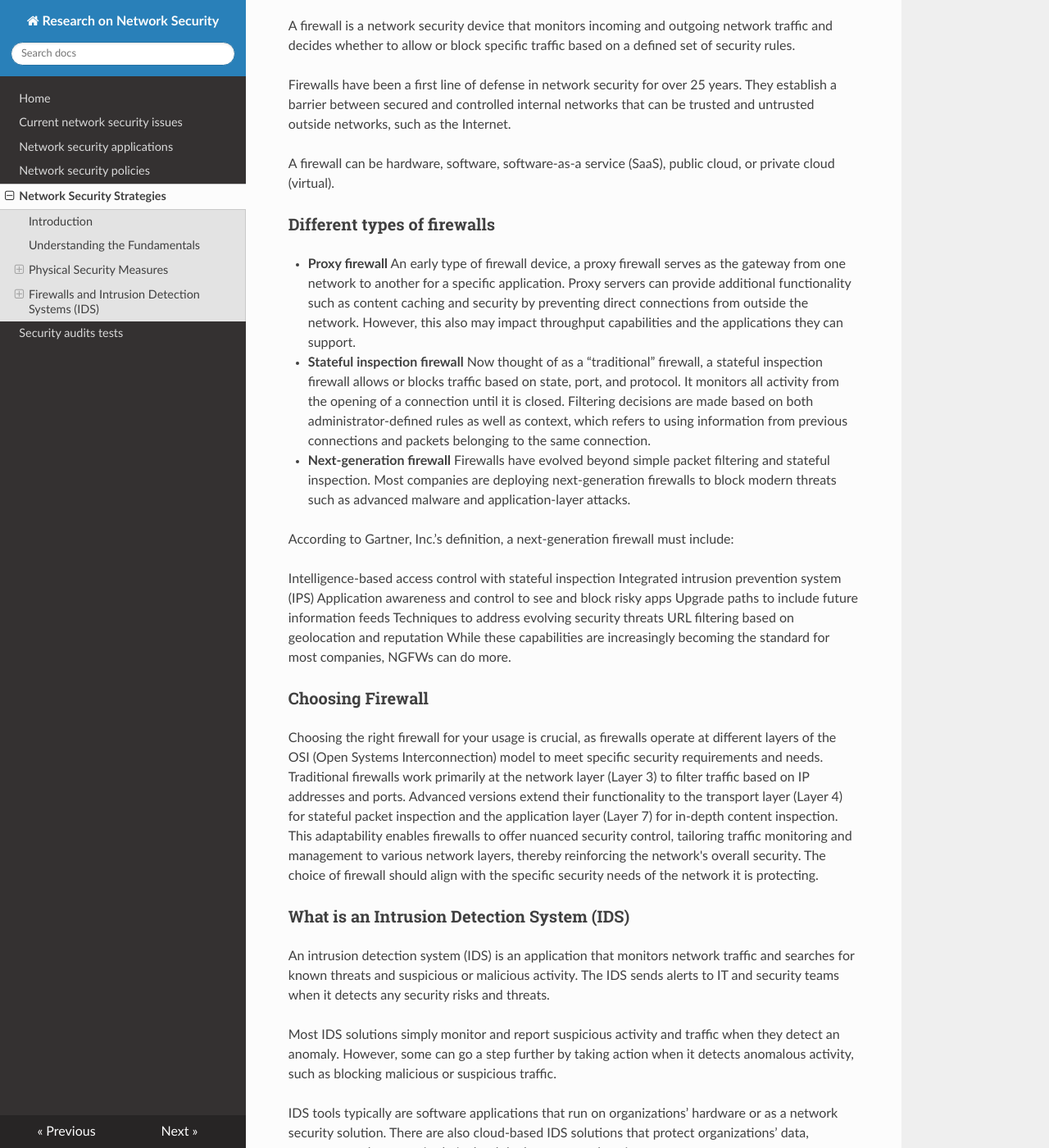
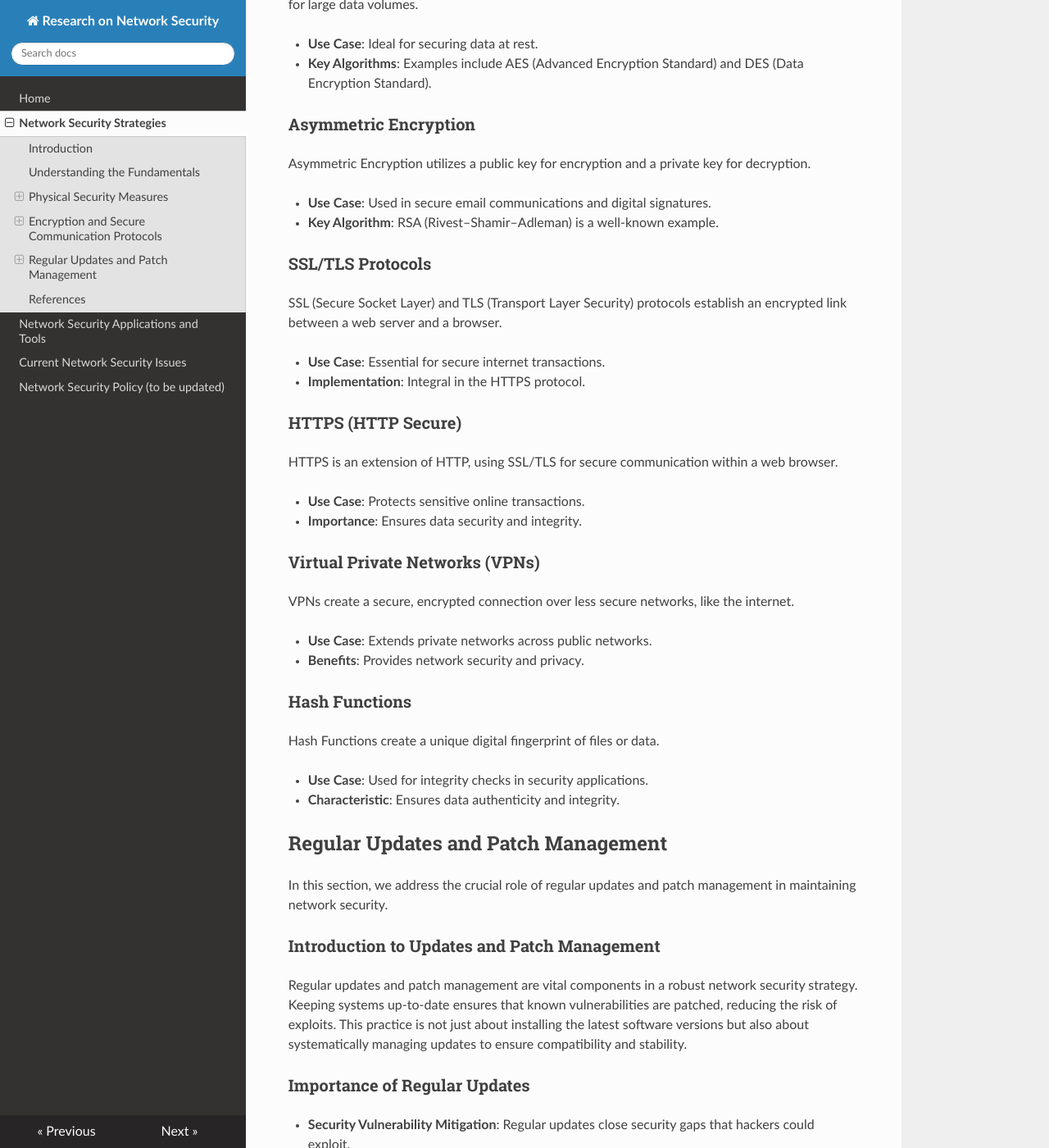
Before and after one commit to AHALOG/network-security-aao, an MkDocs documentation site: the page built from docs/network_security_strategies.md, in a window 1280 px wide and 1400 px high, scrolled down 1718 px. Shown: the whole window at 82% size. Built offline with MkDocs 1.6.1, drawn with Linux system fonts in a browser that asks for light colours; nearby versions of some CDN libraries; some of the changed text lies outside the part shown.

Commit message:
Network Security 12.12.2023

```diff
--- a/docs/current_network_security_issues.md
+++ b/docs/current_network_security_issues.md
@@ -0,0 +1,26 @@
+# Current Network Security Issues
+
+As the digital landscape continuously evolves, so do the challenges and threats in network security. This section provides an in-depth look at the current issues facing network security, their implications, and the evolving strategies to combat them.
+
+## The Ever-Present Threat of Cyber Attacks
+
+One of the most pressing issues in network security today is the increasing frequency and sophistication of cyber attacks. Organizations of all sizes face threats from various forms of cyber attacks, including but not limited to:
+
+### Social Engineering
+Because it depends more on human error than on technological flaws, social engineering is still one of the dangerous hacking strategies used by cybercriminals. This increases the threat of these attacks because it is far simpler to fool a person than to compromise a security system. Social engineering techniques will be a crucial tool for gaining access to employee credentials and data in 2023. Emails are the first step in more than 75% of targeted intrusions. Ransomware and the use of compromised credentials are the next two most common reasons for data breaches, after phishing. Email impersonation and phishing are always changing to include new strategies, technologies, and trends. For instance, between October 2020 and April 2021, attacks pertaining to cryptocurrencies increased by around 200%.
+
+### Third-Party Exposure
+Cybercriminals can get around security systems by hacking less-protected networks belonging to third parties that have privileged access to the hacker’s primary target. One major example of a third-party breach occurred at the beginning of 2021 when hackers leaked personal data from over 214 million Facebook, Instagram, and Linkedin accounts. The hackers were able to access the data by breaching a third-party contractor called Socialarks that was employed by all three companies and had privileged access to their networks.
+
+### Configuration Mistakes
+Even professional security solutions are likely to have at least one flaw in how the software is deployed and configured. 80% of external penetration tests identified an exploitable misconfiguration in a set of 268 attempts undertaken by cybersecurity software company Rapid7. In 2023, the combined impact of the COVID-19 pandemic, socio-political upheavals, and continuous financial stress is anticipated to increase the number of thoughtless errors made by employees at work, offering more exploitable possibilities for hackers.
+
+### Poor Cyber Hygiene
+“Cyber hygiene” refers to regular habits and practices regarding technology use, like avoiding unprotected WiFi networks and implementing safeguards like a VPN or multi-factor authentication. Unfortunately, research shows that Americans’ cyber hygiene habits leave a lot to be desired.
+
+## Emerging Threats in the IoT Landscape
+
+The proliferation of Internet of Things (IoT) devices introduces new vulnerabilities into network ecosystems. IoT devices often lack robust security features, making them prime targets for cybercriminals. The integration of these devices into critical systems amplifies the potential impact of IoT-based attacks.
+
+IoT Device Exploitation: Attackers exploit unsecured IoT devices to gain unauthorized access to networks or to launch large-scale DDoS attacks.
+Data Privacy Concerns: The vast amount of data generated by IoT devices raises significant privacy concerns, especially when devices collect sensitive personal information.
--- a/docs/network_security_applications.md
+++ b/docs/network_security_applications.md
@@ -0,0 +1,129 @@
+# Network Security Applications and Tools
+
+## Firewalls
+
+Delving into the first line of defense in network security.
+
+### What Is a Firewall?
+
+A firewall is a network security device that monitors incoming and outgoing network traffic and decides whether to allow or block specific traffic based on a defined set of security rules.
+
+Firewalls have been a first line of defense in network security for over 25 years. They establish a barrier between secured and controlled internal networks that can be trusted and untrusted outside networks, such as the Internet.
+
+A firewall can be hardware, software, software-as-a service (SaaS), public cloud, or private cloud (virtual).
+
+### Different types of firewalls
+
+* **Proxy firewall**
+An early type of firewall device, a proxy firewall serves as the gateway from one network to another for a specific application. Proxy servers can provide additional functionality such as content caching and security by preventing direct connections from outside the network. However, this also may impact throughput capabilities and the applications they can support.
+
+
+
+* **Stateful inspection firewall**
+Now thought of as a “traditional” firewall, a stateful inspection firewall allows or blocks traffic based on state, port, and protocol. It monitors all activity from the opening of a connection until it is closed. Filtering decisions are made based on both administrator-defined rules as well as context, which refers to using information from previous connections and packets belonging to the same connection.
+
+
+
+* **Next-generation firewall**
+Firewalls have evolved beyond simple packet filtering and stateful inspection. Most companies are deploying next-generation firewalls to block modern threats such as advanced malware and application-layer attacks.
+
+According to Gartner, Inc.’s definition, a next-generation firewall must include:
+
+Intelligence-based access control with stateful inspection
+Integrated intrusion prevention system (IPS)
+Application awareness and control to see and block risky apps
+Upgrade paths to include future information feeds
+Techniques to address evolving security threats
+URL filtering based on geolocation and reputation
+While these capabilities are increasingly becoming the standard for most companies, NGFWs can do more.
+
+### Choosing Firewall
+Choosing the right firewall for your usage is crucial, as firewalls operate at different layers of the OSI (Open Systems Interconnection) model to meet specific security requirements and needs. Traditional firewalls work primarily at the network layer (Layer 3) to filter traffic based on IP addresses and ports. Advanced versions extend their functionality to the transport layer (Layer 4) for stateful packet inspection and the application layer (Layer 7) for in-depth content inspection. This adaptability enables firewalls to offer nuanced security control, tailoring traffic monitoring and management to various network layers, thereby reinforcing the network's overall security. The choice of firewall should align with the specific security needs of the network it is protecting.
+
+## Intrusion Detection Systems: A Research Perspective
+
+### What is an Intrusion Detection System (IDS)
+
+An intrusion detection system (IDS) is an application that monitors network traffic and searches for known threats and suspicious or malicious activity. The IDS sends alerts to IT and security teams when it detects any security risks and threats.
+
+Most IDS solutions simply monitor and report suspicious activity and traffic when they detect an anomaly. However, some can go a step further by taking action when it detects anomalous activity, such as blocking malicious or suspicious traffic.
+
+IDS tools typically are software applications that run on organizations’ hardware or as a network security solution. There are also cloud-based IDS solutions that protect organizations’ data, resources, and systems in their cloud deployments and environments.
+
+### Role of IDS in Network Security
+
+Intrusion Detection Systems are crucial for identifying potential unauthorized access or attacks on a network.
+They monitor network traffic and system activities for malicious activities or policy violations.
+
+### IDS Types and Techniques
+
+Includes Network-based IDS (NIDS) and Host-based IDS (HIDS).
+Utilizes various methods such as signature-based, anomaly-based, and heuristic analysis to detect intrusions.
+
+
+## Antivirus Software
+
+Antivirus software (antivirus program) is a security program designed to prevent, detect, search and remove viruses and other types of malware from computers, networks and other devices. Often included as part of a security package, antivirus software can also be purchased as a standalone option.
+
+### Importance of Antivirus Software
+
+Antivirus software plays a critical role in protecting networks against malware, viruses, and other cyber threats. It is designed to detect, prevent, and remove malicious software.
+
+- **Detection Capabilities**: Utilizes various methods like signature-based, behavior-based, and heuristic analysis to identify threats.
+- **Real-Time Protection**: Offers continuous scanning and monitoring to safeguard systems against real-time threats.
+
+### Evolution of Antivirus Software
+
+Over the years, antivirus software has evolved significantly, adapting to counter increasingly sophisticated cyber threats.
+
+- **Advanced Features**: Modern antivirus solutions include features like cloud-based analysis, machine learning capabilities, and integration with other security tools.
+- **Challenges**: Addressing zero-day exploits and advanced persistent threats remains a challenge for antivirus software.
+
+### Selecting the Right Antivirus
+
+Choosing the right antivirus software depends on specific needs and network environments.
+
+- **Considerations**: Effectiveness, system compatibility, ease of use, and the impact on system performance are key factors.
+- **Recommendations**: Regular updates and proactive management are essential for maintaining the effectiveness of antivirus software.
+
+## Cryptography and Encryption Tools
+
+This section delves into the critical roles of cryptography and encryption tools in network security.
+
+### Understanding Cryptography
+
+Cryptography is the art of protecting information by transforming it into an unreadable format. It's crucial for secure communication and data protection.
+
+- **Types of Cryptography**: Includes symmetric-key cryptography, asymmetric-key cryptography, and hashing.
+- **Applications**: Used in securing emails, files, and network communications.
+
+### Encryption Tools
+
+Encryption tools apply cryptographic algorithms to protect data.
+
+- **Data Encryption**: Tools like PGP (Pretty Good Privacy) and SSL/TLS protocols for secure internet communications.
+- **Role in Network Security**: Essential for protecting data in transit and at rest from unauthorized access and breaches.
+
+### Advancements in Cryptography
+
+The field of cryptography is continuously evolving to counter new threats.
+
+- **Modern Developments**: Incorporation of quantum cryptography and advanced encryption standards (AES).
+- **Challenges**: Addressing issues like quantum computing's impact on current encryption methods.
+
+### Best Practices
+
+Implementing encryption effectively requires adherence to best practices.
+
+- **Key Management**: Secure storage and handling of encryption keys.
+- **Regular Updates**: Keeping encryption tools updated to ensure robust security against emerging threats.
+
+## References
+
+* Vyshnavi, S., Sree, S. R., & Jayapandian, N. (2019). Network Security Tools and Applications in Research perspective. 2019 Third International Conference on I-SMAC (IoT in Social, Mobile, Analytics and Cloud) (I-SMAC). https://doi.org/10.1109/i-smac47947.2019.9032526
+
+* What is a firewall? (2023, October 6). Cisco. https://www.cisco.com/c/en/us/products/security/firewalls/what-is-a-firewall.html
+
+* What is an intrusion prevention system (IPS)? | IBM. (n.d.). https://www.ibm.com/topics/intrusion-prevention-system
+
+* Stallings, W. (1998). Cryptography and network Security: Principles and practice. http://ci.nii.ac.jp/ncid/BA77930100
--- a/docs/network_security_policies.md
+++ b/docs/network_security_policies.md
@@ -0,0 +1,18 @@
+# Network Security Policy (to be updated)
+
+A network security policy (NSP) is a generic document that outlines rules for computer network access, determines how policies are enforced and lays out some of the basic architecture of the company security/ network security environment.[1] The document itself is usually several pages long and written by a committee.
+
+A security policy is a complex document, meant to govern data access, web-browsing habits, use of passwords, encryption, email attachments and more. It specifies these rules for individuals or groups of individuals throughout the company.[2] The policies could be expressed as a set of instructions that understood by special purpose network hardware dedicated for securing the network.
+
+Security policy should keep the malicious users out and also exert control over potential risky users within an organization.
+
+Understanding what information and services are available and to which users, as well as what the potential is for damage and whether any protection is already in place to prevent misuse are important when writing a network security policy. In addition, the security policy should dictate a hierarchy of access permissions, granting users access only to what is necessary for the completion of their work. The National Institute of Standards and Technology provides an example security-policy guideline.
+
+
+## References
+
+* Wikipedia contributors. (2022, June 15). Network security policy. Wikipedia. https://en.wikipedia.org/wiki/Network_security_policy
+
+* Czyz, J., Luckie, M.J., Allman, M., & Bailey, M. (2016). Don't Forget to Lock the Back Door! A Characterization of IPv6 Network Security Policy. Network and Distributed System Security Symposium.
+
+* Costa, K.A., Papa, J.P., Lisboa, C.O., Muñoz, R., & Albuquerque, V.H. (2019). Internet of Things: A survey on machine learning-based intrusion detection approaches. Comput. Networks, 151, 147-157.
--- a/docs/network_security_strategies.md
+++ b/docs/network_security_strategies.md
@@ -8,15 +8,6 @@
 
 ## Physical Security Measures
 In the "Physical Security Measures" section of our network security documentation, we explore the foundational aspect of safeguarding network infrastructure from physical threats and environmental risks. Physical security is a critical layer in a comprehensive network security strategy, often overlooked in favor of more technical measures. This section discusses various methods and best practices to physically protect network hardware and infrastructure, ensuring the safety and integrity of these critical components.
-
-### Overview
-* **Physical Security Importance:**
-Emphasizes why physical measures are crucial in protecting network resources from physical damage, theft, or tampering.
-
-* **Environmental Controls:**
- Details the significance of maintaining optimal environmental conditions for network hardware.
-
-* **Access Control Strategies:** Explores methods to regulate physical access to network resources, preventing unauthorized personnel from gaining access.
 
 ### Physical Security Importance
 
@@ -33,50 +24,92 @@
 
 Physical access controls should address not only the area containing system hardware, but also locations of wiring used to connect elements of the system, the electric power service, the air conditioning and heating plant, telephone and data lines, backup media and source documents, and any other elements required system's operation.
 
-## Firewalls and Intrusion Detection Systems (IDS)
+## Encryption and Secure Communication Protocols
 
-Delving into the first line of defense in network security.
+Encryption is the process of converting information or data into a code, especially to prevent unauthorized access, and is a cornerstone of modern cybersecurity. Secure communication protocols like SSL/TLS and HTTPS provide additional layers of security, ensuring data integrity and confidentiality. This section will explore these concepts in detail, highlighting their importance in protecting data from interception, eavesdropping, and other forms of cyber threats.
 
-### What Is a Firewall?
+In this section, we explore the critical role of encryption and secure communication protocols in network security.
 
-A firewall is a network security device that monitors incoming and outgoing network traffic and decides whether to allow or block specific traffic based on a defined set of security rules.
+### Symmetric Encryption
 
-Firewalls have been a first line of defense in network security for over 25 years. They establish a barrier between secured and controlled internal networks that can be trusted and untrusted outside networks, such as the Internet.
+Symmetric Encryption involves a single key for both encryption and decryption, making it efficient for large data volumes.
 
-A firewall can be hardware, software, software-as-a service (SaaS), public cloud, or private cloud (virtual).
+- **Use Case**: Ideal for securing data at rest.
+- **Key Algorithms**: Examples include AES (Advanced Encryption Standard) and DES (Data Encryption Standard).
 
-### Different types of firewalls
+### Asymmetric Encryption
 
-* **Proxy firewall**
-An early type of firewall device, a proxy firewall serves as the gateway from one network to another for a specific application. Proxy servers can provide additional functionality such as content caching and security by preventing direct connections from outside the network. However, this also may impact throughput capabilities and the applications they can support.
+Asymmetric Encryption utilizes a public key for encryption and a private key for decryption.
+
+- **Use Case**: Used in secure email communications and digital signatures.
+- **Key Algorithm**: RSA (Rivest–Shamir–Adleman) is a well-known example.
+
+### SSL/TLS Protocols
+
+SSL (Secure Socket Layer) and TLS (Transport Layer Security) protocols establish an encrypted link between a web server and a browser.
+
+- **Use Case**: Essential for secure internet transactions.
+- **Implementation**: Integral in the HTTPS protocol.
+
+### HTTPS (HTTP Secure)
+
+HTTPS is an extension of HTTP, using SSL/TLS for secure communication within a web browser.
+
+- **Use Case**: Protects sensitive online transactions.
+- **Importance**: Ensures data security and integrity.
+
+### Virtual Private Networks (VPNs)
+
+VPNs create a secure, encrypted connection over less secure networks, like the internet.
+
+- **Use Case**: Extends private networks across public networks.
+- **Benefits**: Provides network security and privacy.
+
+### Hash Functions
+
+Hash Functions create a unique digital fingerprint of files or data.
+
+- **Use Case**: Used for integrity checks in security applications.
+- **Characteristic**: Ensures data authenticity and integrity.
+
+## Regular Updates and Patch Management
+
+In this section, we address the crucial role of regular updates and patch management in maintaining network security.
+
+### Introduction to Updates and Patch Management
+
+Regular updates and patch management are vital components in a robust network security strategy. Keeping systems up-to-date ensures that known vulnerabilities are patched, reducing the risk of exploits. This practice is not just about installing the latest software versions but also about systematically managing updates to ensure compatibility and stability.
+
+### Importance of Regular Updates
+
+- **Security Vulnerability Mitigation**: Regular updates close security gaps that hackers could exploit.
+- **Performance Improvements**: Updates often include optimizations that enhance system performance.
+- **Compliance with Standards**: Staying updated ensures compliance with security standards and regulations.
+
+### Patch Management Strategy
+
+- **Assessment and Planning**: Assessing the patches' relevance to your systems and planning for deployment without disrupting operations.
+- **Testing Before Deployment**: Verifying that patches do not cause system instability or compatibility issues.
+- **Scheduled Updates**: Implementing a regular schedule for updates to ensure timely application of critical patches.
+
+### Automated Update Tools
+
+Utilizing automated tools can streamline the update process, ensuring that systems are consistently protected against the latest threats.
+
+- **Tool Examples**: Windows Server Update Services (WSUS), automated patch management software.
+- **Benefits**: Reduces manual workload and the likelihood of human error in the update process.
+
+## References
+
+This section lists key references that have been instrumental in shaping the content and understanding of network security strategies presented in this documentation.
+
+* Ec-Council. (2023, November 7). The role of physical security in maintaining network security. Cybersecurity Exchange. https://www.eccouncil.org/cybersecurity-exchange/network-security/role-of-physical-security-in-network-security/
+
+* NIST. (1995). SP 800-12. An Introduction to Computer Security: the NIST Handbook. NIST.
 
 
+* What is Intrusion Detection Systems (IDS)? How does it Work? | Fortinet. (n.d.). Fortinet. https://www.fortinet.com/resources/cyberglossary/intrusion-detection-system
 
-* **Stateful inspection firewall**
-Now thought of as a “traditional” firewall, a stateful inspection firewall allows or blocks traffic based on state, port, and protocol. It monitors all activity from the opening of a connection until it is closed. Filtering decisions are made based on both administrator-defined rules as well as context, which refers to using information from previous connections and packets belonging to the same connection.
+* Stallings, W. (2007). Network Security Essentials : Applications and Standards. http://ci.nii.ac.jp/ncid/BA49142058
 
-
-
-* **Next-generation firewall**
-Firewalls have evolved beyond simple packet filtering and stateful inspection. Most companies are deploying next-generation firewalls to block modern threats such as advanced malware and application-layer attacks.
-
-According to Gartner, Inc.’s definition, a next-generation firewall must include:
-
-Intelligence-based access control with stateful inspection
-Integrated intrusion prevention system (IPS)
-Application awareness and control to see and block risky apps
-Upgrade paths to include future information feeds
-Techniques to address evolving security threats
-URL filtering based on geolocation and reputation
-While these capabilities are increasingly becoming the standard for most companies, NGFWs can do more.
-
-### Choosing Firewall
-Choosing the right firewall for your usage is crucial, as firewalls operate at different layers of the OSI (Open Systems Interconnection) model to meet specific security requirements and needs. Traditional firewalls work primarily at the network layer (Layer 3) to filter traffic based on IP addresses and ports. Advanced versions extend their functionality to the transport layer (Layer 4) for stateful packet inspection and the application layer (Layer 7) for in-depth content inspection. This adaptability enables firewalls to offer nuanced security control, tailoring traffic monitoring and management to various network layers, thereby reinforcing the network's overall security. The choice of firewall should align with the specific security needs of the network it is protecting.
-
-### What is an Intrusion Detection System (IDS)
-
-An intrusion detection system (IDS) is an application that monitors network traffic and searches for known threats and suspicious or malicious activity. The IDS sends alerts to IT and security teams when it detects any security risks and threats.
-
-Most IDS solutions simply monitor and report suspicious activity and traffic when they detect an anomaly. However, some can go a step further by taking action when it detects anomalous activity, such as blocking malicious or suspicious traffic.
-
-IDS tools typically are software applications that run on organizations’ hardware or as a network security solution. There are also cloud-based IDS solutions that protect organizations’ data, resources, and systems in their cloud deployments and environments.
+* Mukherjee, A., Fakoorian, S. a. A., Huang, J., & Swindlehurst, A. L. (2014). Principles of physical layer security in multiuser Wireless Networks: a survey. IEEE Communications Surveys and Tutorials, 16(3), 1550–1573. https://doi.org/10.1109/surv.2014.012314.00178
--- a/mkdocs.yml
+++ b/mkdocs.yml
@@ -2,3 +2,10 @@
 
 theme:
  name: readthedocs
+
+nav:
+ - index.md
+ - network_security_strategies.md
+ - network_security_applications.md
+ - current_network_security_issues.md
+ - network_security_policies.md
```
Also changed, not shown: docs/index.md (+5 -5 lines), docs/security_audits_tests.md (+1 -0 lines).
